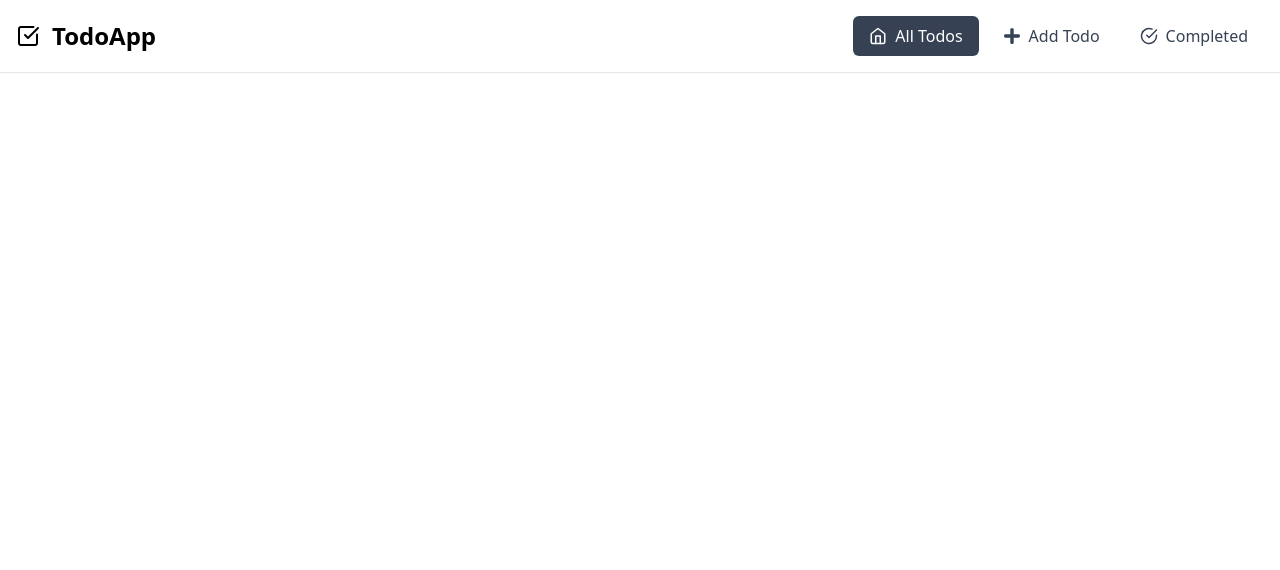
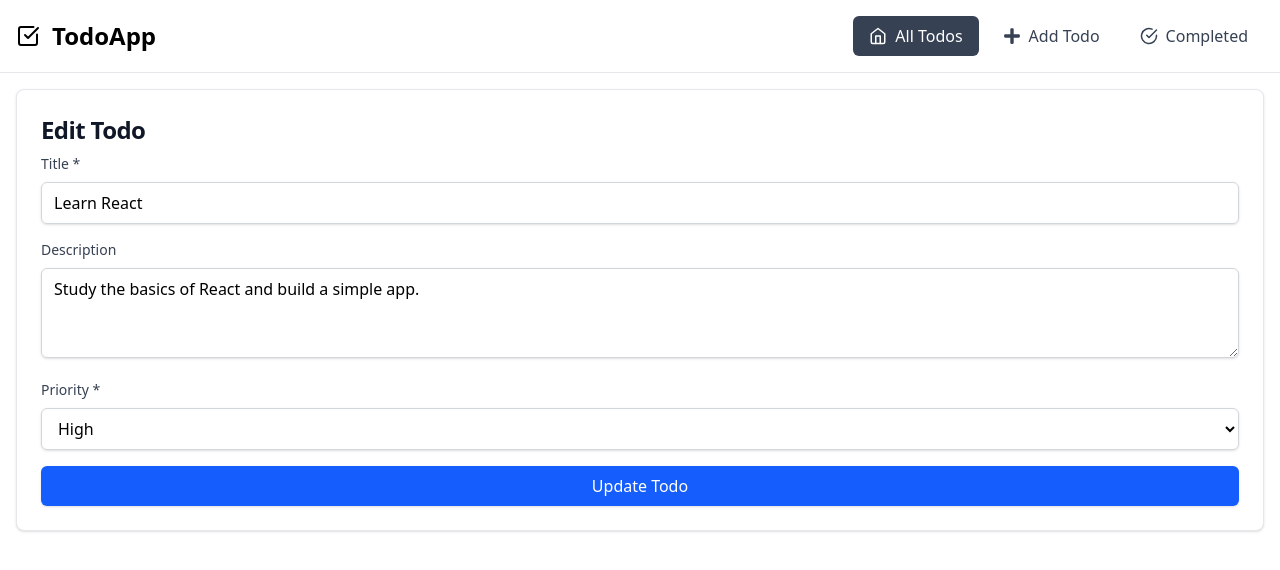
Before and after one commit to kencal20/todoApp, a React (Vite) app: page /edit/1 in a window 1280 px wide. Shown: the top 570 px of the page. Built offline with nearby package versions, Linux system fonts and the light colour scheme.

Commit message:
implement edit functionality for todos; add EditTodo page and integrate editing in HomeScreen and CardComponent

```diff
--- a/src/App.tsx
+++ b/src/App.tsx
@@ -1,11 +1,8 @@
-// App.tsx
 import { useState } from "react";
 import { BrowserRouter, Routes, Route } from "react-router-dom";
-import { NavbarComponent, HomeScreen, AddTodo,componentProps } from './constants/path';
+import { NavbarComponent, HomeScreen, AddTodo, componentProps,EditTodo } from './constants/path';
 
-type Props = {};
-
-export default function App({ }: Props) {
+export default function App() {
   const [todos, setTodos] = useState<componentProps['todo'][]>([
     {
       id: "1",
@@ -31,12 +28,17 @@ export default function App({ }: Props) {
     setTodos(prev => prev.filter(todo => todo.id !== id));
   };
 
+  const editTodo = (updatedTodo: componentProps['todo']) => {
+    setTodos(prev => prev.map(todo => (todo.id === updatedTodo.id ? updatedTodo : todo)));
+  };
+
   return (
     <BrowserRouter>
       <NavbarComponent />
       <Routes>
-        <Route path="/" element={<HomeScreen todos={todos} onDelete={deleteTodo} />} />
+        <Route path="/" element={<HomeScreen todos={todos} onDelete={deleteTodo} onEdit={(id) => id} />} />
         <Route path="/add" element={<AddTodo onAdd={addTodo} />} />
+        <Route path="/edit/:id" element={<EditTodo todos={todos} onEdit={editTodo} />} />
       </Routes>
     </BrowserRouter>
   );
--- a/src/components/cardComponent.tsx
+++ b/src/components/cardComponent.tsx
@@ -1,6 +1,7 @@
 import { RiDeleteBin6Line } from "react-icons/ri";
 import { TbEdit } from "react-icons/tb";
 import { componentProps } from "./types";
+import { Link } from "react-router-dom";
 
 type Props = componentProps['card']
 
@@ -62,13 +63,13 @@ export default function CardComponent({
             {(onEdit || onDelete) && (
               <div className="flex space-x-3 ml-4">
                 {onEdit && (
-                  <button
-                    onClick={onEdit}
+                  <Link
+                    to={`/edit/${todo.id}`}
                     className="p-2 rounded-full hover:bg-gray-100 transition-colors"
                     aria-label="Edit"
                   >
                     <TbEdit className="text-blue-500 text-xl hover:scale-110 transition-transform" />
-                  </button>
+                  </Link>
                 )}
                 {onDelete && (
                   <button
--- a/src/components/types.ts
+++ b/src/components/types.ts
@@ -1,6 +1,6 @@
 
  type Todo = {
-    id: string;
+    id?: string;
     title: string;
     description: string;
     priority?: "low" | "medium" | "high";
@@ -11,7 +11,7 @@
 }
 
 type Card={
-    todo: Omit<Todo, 'id' | 'completed' | 'createdAt' | 'updatedAt' | 'dueDate'>;
+    todo: Omit<Todo,   'completed' | 'createdAt' | 'updatedAt' | 'dueDate'>;
     onEdit?: () => void;
     onDelete?: () => void;
     children?: React.ReactNode;
--- a/src/constants/path.ts
+++ b/src/constants/path.ts
@@ -3,12 +3,14 @@ import HomeScreen from "../../src/pages/homeScreen";
 import CardComponent from "../../src/components/cardComponent";
 import AddTodo from "../../src/pages/addTodo";
 import TodoFormComponent from "../components/todoFormComponent";
+import EditTodo from "../pages/editTodo";
 export{
     NavbarComponent,
     HomeScreen,
     CardComponent,
     AddTodo,
-    TodoFormComponent
+    TodoFormComponent,
+    EditTodo
 }
 
 export type { componentProps } from "../components/types";
--- /dev/null
+++ b/src/pages/editTodo.tsx
@@ -0,0 +1,54 @@
+import { useState, useEffect } from "react";
+import { useNavigate, useParams } from "react-router-dom";
+import { CardComponent, TodoFormComponent, componentProps } from "../constants/path";
+
+type EditTodoProps = {
+  todos: componentProps['todo'][];
+  onEdit: (todo: componentProps['todo']) => void;
+};
+
+export default function EditTodo({ todos, onEdit }: EditTodoProps) {
+  const navigate = useNavigate();
+  const { id } = useParams<{ id: string }>();
+
+  const selectedTodo = todos.find(todo => todo.id === id);
+
+  const [form, setForm] = useState<Omit<componentProps['todo'], "id" | "completed">>({
+    title: "",
+    description: "",
+    priority: "low",
+  });
+
+  useEffect(() => {
+    if (selectedTodo) {
+      const { title, description, priority } = selectedTodo;
+      setForm({ title, description, priority });
+    }
+  }, [selectedTodo]);
+
+  const handleSubmit = (formData: typeof form) => {
+    if (!id) return;
+
+    const updatedTodo: componentProps['todo'] = {
+      id,
+      completed: selectedTodo?.completed || false,
+      ...formData,
+    };
+
+    onEdit(updatedTodo);
+    navigate("/");
+  };
+
+  return (
+    <div className="container mx-auto p-4">
+      <CardComponent todo={{ title: "Edit Todo", description: "Update your todo item" }} variant="form">
+        <TodoFormComponent
+          onSubmit={handleSubmit}
+          form={form}
+          setForm={setForm}
+          isEdit={true}
+        />
+      </CardComponent>
+    </div>
+  );
+}
--- a/src/pages/homeScreen.tsx
+++ b/src/pages/homeScreen.tsx
@@ -1,28 +1,29 @@
-import { componentProps,CardComponent } from "../constants/path";
+import { componentProps, CardComponent } from "../constants/path";
 
 type HomeScreenProps = {
   todos: componentProps['todo'][];
   onDelete: (id: string) => void;
+  onEdit: (todo: componentProps['todo']) => void;
 };
 
-export default function HomeScreen({ todos, onDelete }: HomeScreenProps) {
+export default function HomeScreen({ todos, onDelete, onEdit }: HomeScreenProps) {
   return (
     <div className="container mx-auto p-4">
       <h1 className="text-2xl font-bold mb-4">My Todos</h1>
 
       {todos.length === 0 ? (
-     <CardComponent
-     todo={{ title: "No todos yet", description: "Create new Todo"  }}
-     variant="empty"
-   />
+        <CardComponent
+          todo={{ title: "No todos yet", description: "Create new Todo" }}
+          variant="empty"
+        />
 
       ) : (
         todos.map(todo => (
           <CardComponent
             key={todo.id}
             todo={todo}
-            onEdit={() => {}}
-            onDelete={() => onDelete(todo.id)}
+            onEdit={() => onEdit(todo)}
+            onDelete={() => todo.id && onDelete(todo.id)}
           />
         ))
       )}
```
